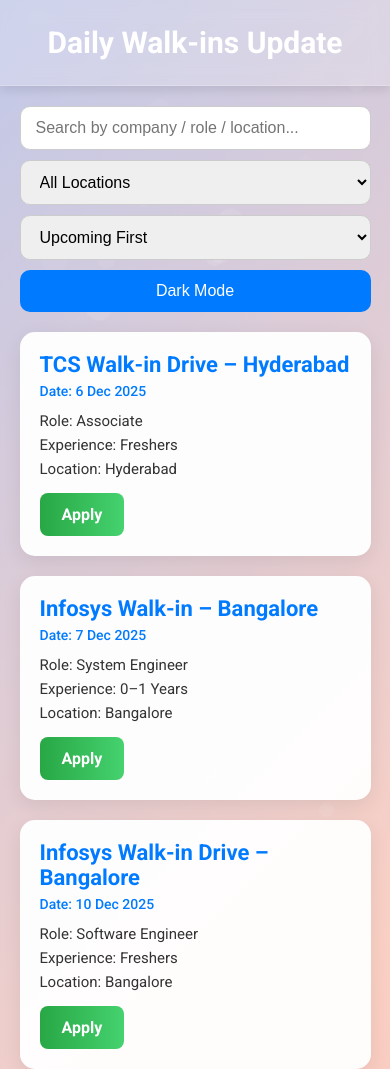
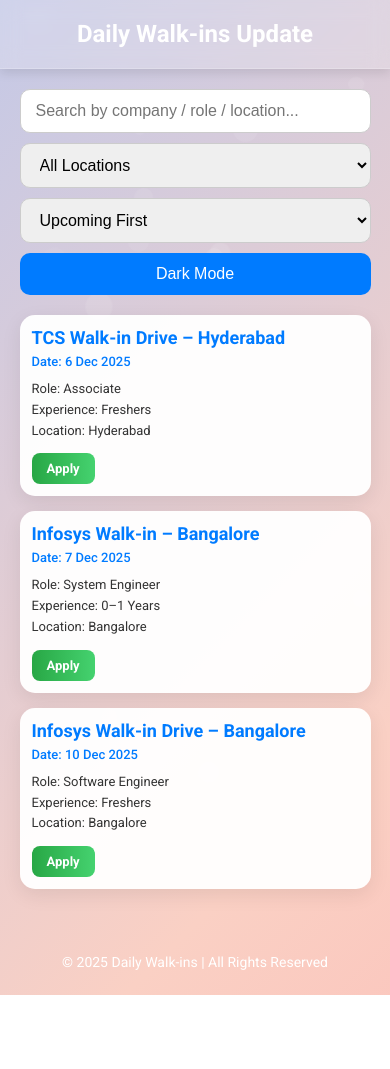
Before and after one commit to sharon6118/Daily-Walk-ins, a plain HTML site: page index.html in a window 390 px wide. Shown: the top 1069 px of the page. After the commit the page ends 995 px from the top, so only its background shows below. Drawn offline with Linux system fonts and the light colour scheme.

Commit message:
Update index.html

```diff
--- a/index.html
+++ b/index.html
@@ -7,6 +7,7 @@
 <style>
     @import url('https://fonts.googleapis.com/css2?family=Roboto:wght@400;500;700&display=swap');
 
+    /* Body & Background */
     body {
         font-family: 'Roboto', sans-serif;
         margin:0;
@@ -25,7 +26,7 @@
         100% {background-position:0% 50%;}
     }
 
-    /* Particle background */
+    /* Particle Animation */
     .particle {
         position: absolute;
         border-radius: 50%;
@@ -33,13 +34,13 @@
         animation: float 20s linear infinite;
         z-index:0;
     }
-
     @keyframes float {
         0% { transform: translateY(0) translateX(0); }
         50% { transform: translateY(-50px) translateX(50px); }
         100% { transform: translateY(0) translateX(0); }
     }
 
+    /* Header */
     header {
         position: relative;
         background: rgba(255,255,255,0.2);
@@ -54,6 +55,7 @@
         z-index: 1;
     }
 
+    /* Container */
     .container {
         position: relative;
         width:90%;
@@ -62,6 +64,7 @@
         z-index: 1;
     }
 
+    /* Filters */
     .filters {
         display:flex;
         flex-wrap:wrap;
@@ -70,7 +73,6 @@
         z-index:1;
         position: relative;
     }
-
     input, select, button {
         padding:12px 15px;
         font-size:16px;
@@ -79,7 +81,6 @@
         flex:1;
         transition:0.2s;
     }
-
     input:focus, select:focus { border-color:#007bff; outline:none; }
     button {
         background: #007bff;
@@ -90,9 +91,9 @@
         flex:0 0 160px;
         transition: background 0.2s, transform 0.2s;
     }
-
     button:hover { background:#0056b3; transform: translateY(-2px); }
 
+    /* Cards */
     .card {
         background: rgba(255,255,255,0.95);
         padding:20px;
@@ -103,13 +104,10 @@
         position:relative;
         z-index:1;
     }
-
     .card:hover { transform: translateY(-5px); box-shadow:0 10px 25px rgba(0,0,0,0.15); }
-
     .title { font-size:22px; font-weight:700; color:#007bff; margin-bottom:6px; }
     .date { color:#007bff; font-size:14px; margin-bottom:10px; font-weight:500; }
     .info { font-size:15px; line-height:1.6; color:#333; margin-bottom:12px; }
-
     .apply-btn {
         padding:12px 22px;
         border:none;
@@ -122,9 +120,9 @@
         display:inline-block;
         transition: transform 0.2s, box-shadow 0.2s;
     }
-
     .apply-btn:hover { transform: translateY(-2px); box-shadow:0 5px 15px rgba(0,0,0,0.2); }
 
+    /* Footer */
     footer {
         text-align:center;
         padding:25px;
@@ -147,7 +145,24 @@
     body.dark .date { color:#66b2ff; }
     body.dark .title { color:#66b2ff; }
 
-    @media (max-width:600px){ .filters { flex-direction: column; } button { flex:1; } }
+    /* Responsive Design */
+    @media (max-width:900px){
+        .filters { flex-direction: column; }
+        button { flex:1; }
+        .card { padding:15px; }
+        .title { font-size:20px; }
+        .info { font-size:14px; }
+        .apply-btn { padding:10px 18px; font-size:14px; }
+    }
+
+    @media (max-width:600px){
+        header { font-size:24px; padding:20px; }
+        .card { padding:12px; margin-bottom:15px; }
+        .title { font-size:18px; }
+        .date { font-size:13px; }
+        .info { font-size:13px; }
+        .apply-btn { padding:8px 15px; font-size:13px; }
+    }
 
 </style>
 </head>
```
